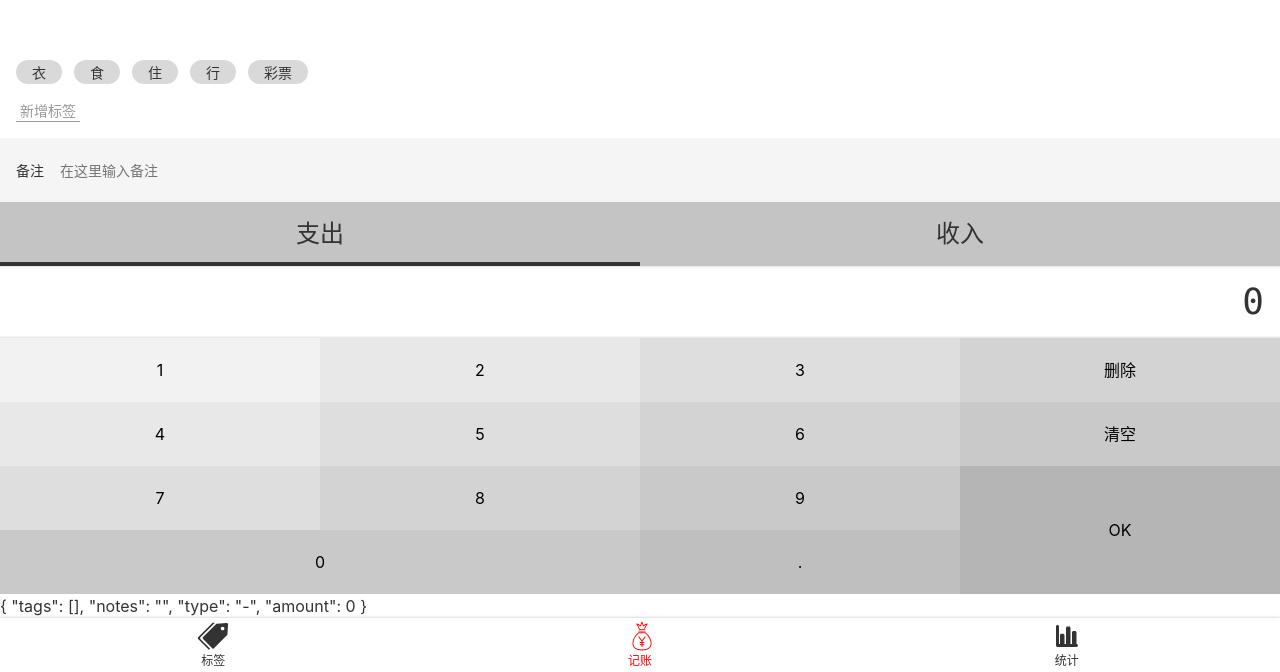
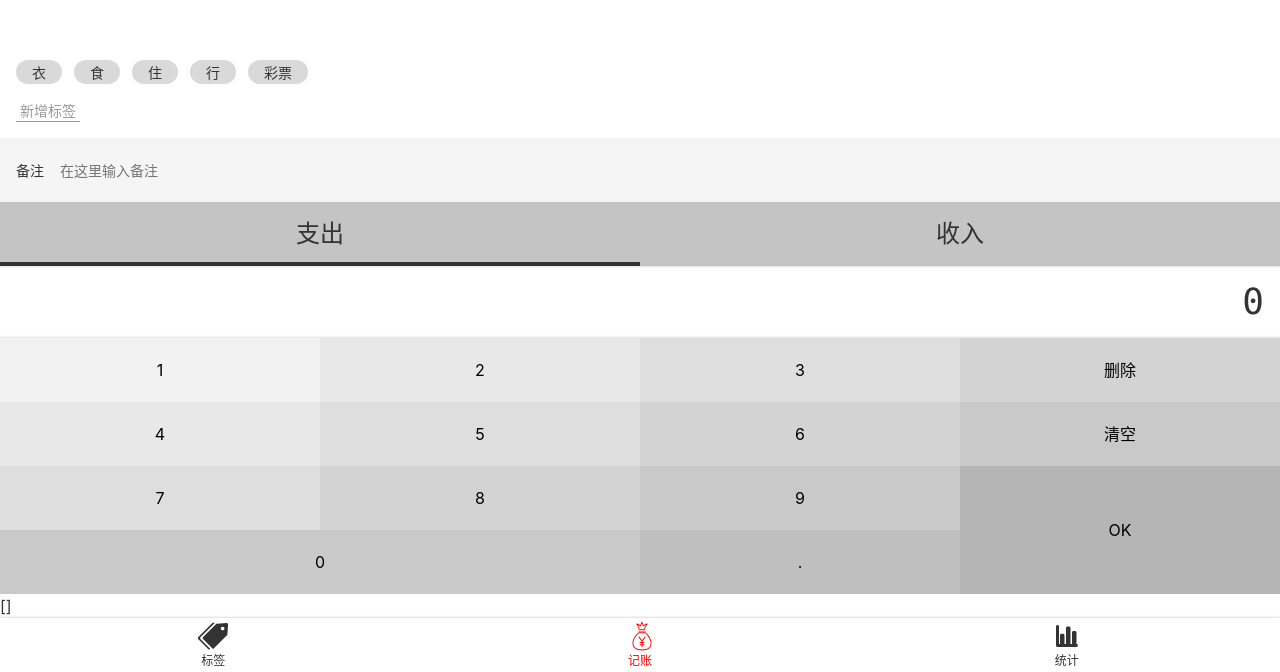
Before and after one commit to alertguo/mango-account, a Vue app: page /#/money in a window 1280 px wide. Shown: the part 128-800 px from the top of the page. Built offline with nearby package versions, Linux system fonts and the light colour scheme.

Commit message:
获取 LocalStorage 的值

```diff
--- a/src/views/Money.vue
+++ b/src/views/Money.vue
@@ -1,6 +1,6 @@
 <template>
   <Layout class-prefix="layout">
-    {{ record }}
+    {{ recordList }}
     <NumberPad :value.sync="record.amount" @submit="saveRecord"/>
     <Types :value.sync="record.type"/>
     <Notes @update:value="onUpdateNotes"/>
@@ -27,7 +27,7 @@ type Record = {
 })
 export default class Money extends Vue {
   tags = ['衣', '食', '住', '行', '彩票'];
-  recordList: Record[] = [];
+  recordList: Record[] = JSON.parse(window.localStorage.getItem('recordList') || '[]');
   record: Record = {
     tags: [], notes: '', type: '-', amount: 0
   };
```
